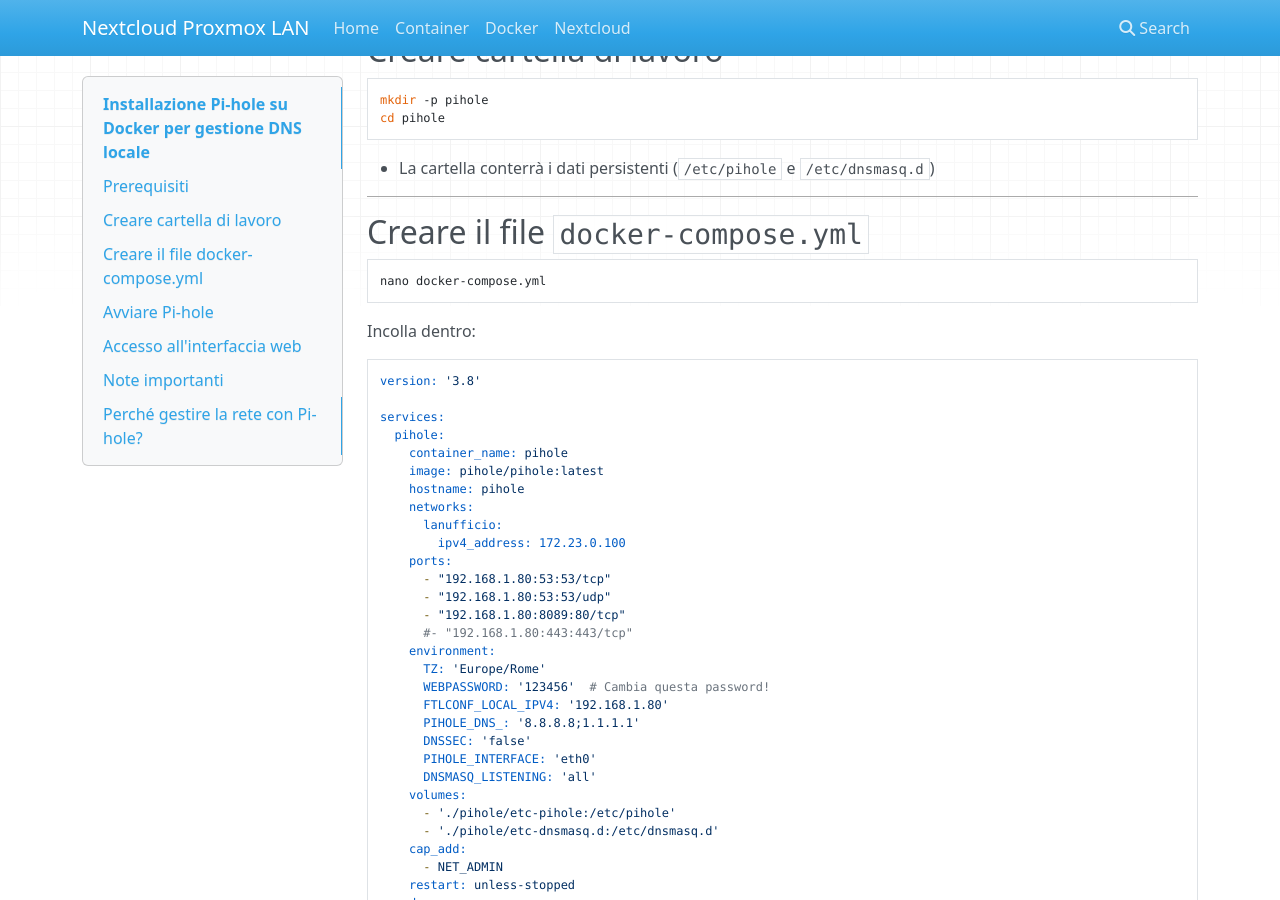
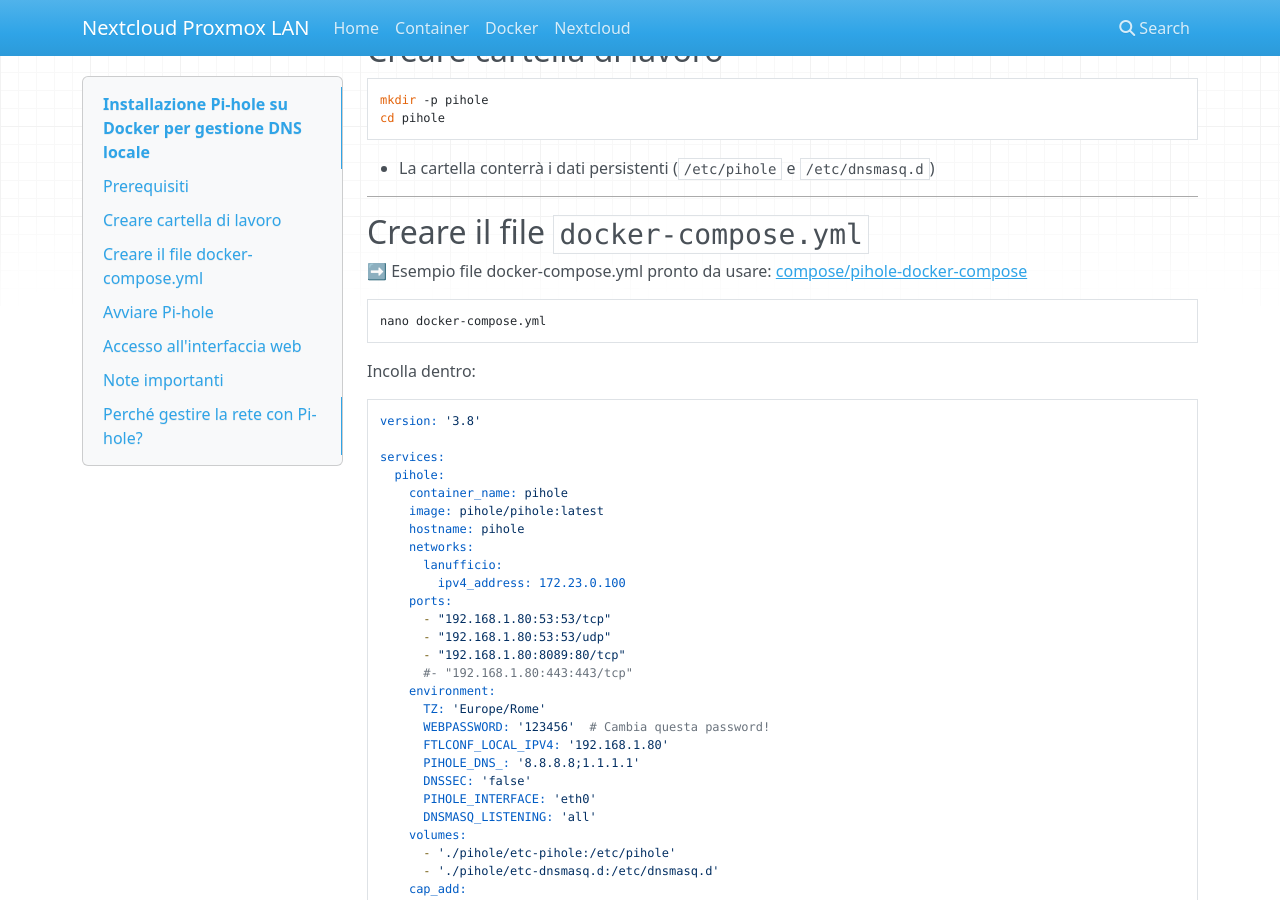
Before and after one commit to masilib/nextcloud-proxmox-lan, an MkDocs documentation site: the page built from docs/03-installazione-pihole.md, in a window 1280 px wide and 900 px high, scrolled down 410 px. Built offline with MkDocs 1.6.1, drawn with Linux system fonts in a browser that asks for light colours; nearby versions of some CDN libraries.

Commit message:
Update 03-installazione-pihole.md

````diff
--- a/docs/03-installazione-pihole.md
+++ b/docs/03-installazione-pihole.md
@@ -25,6 +25,8 @@ cd pihole
 ---
 
 ## Creare il file `docker-compose.yml`
+➡️ Esempio file docker-compose.yml pronto da usare:
+[compose/pihole-docker-compose](../compose/pihole-docker-compose.yml)
 
 ```bash
 nano docker-compose.yml
````
